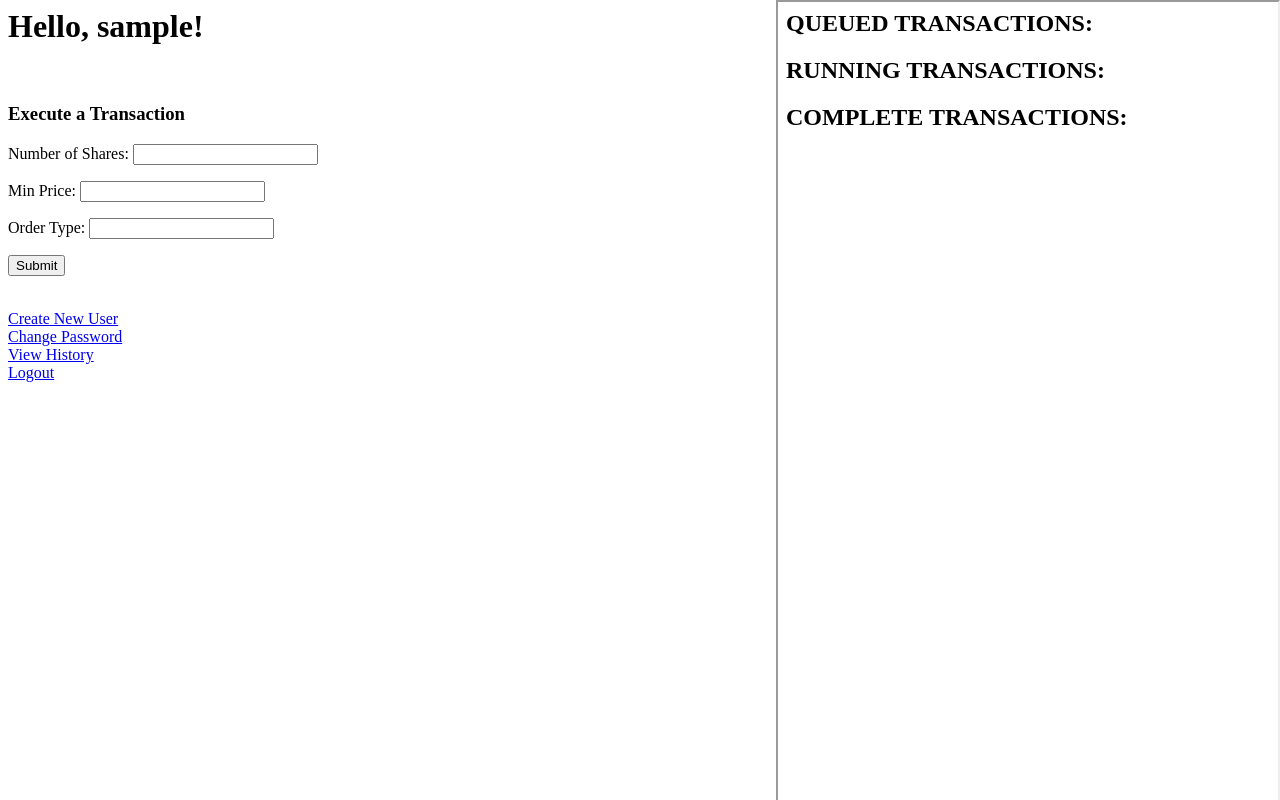
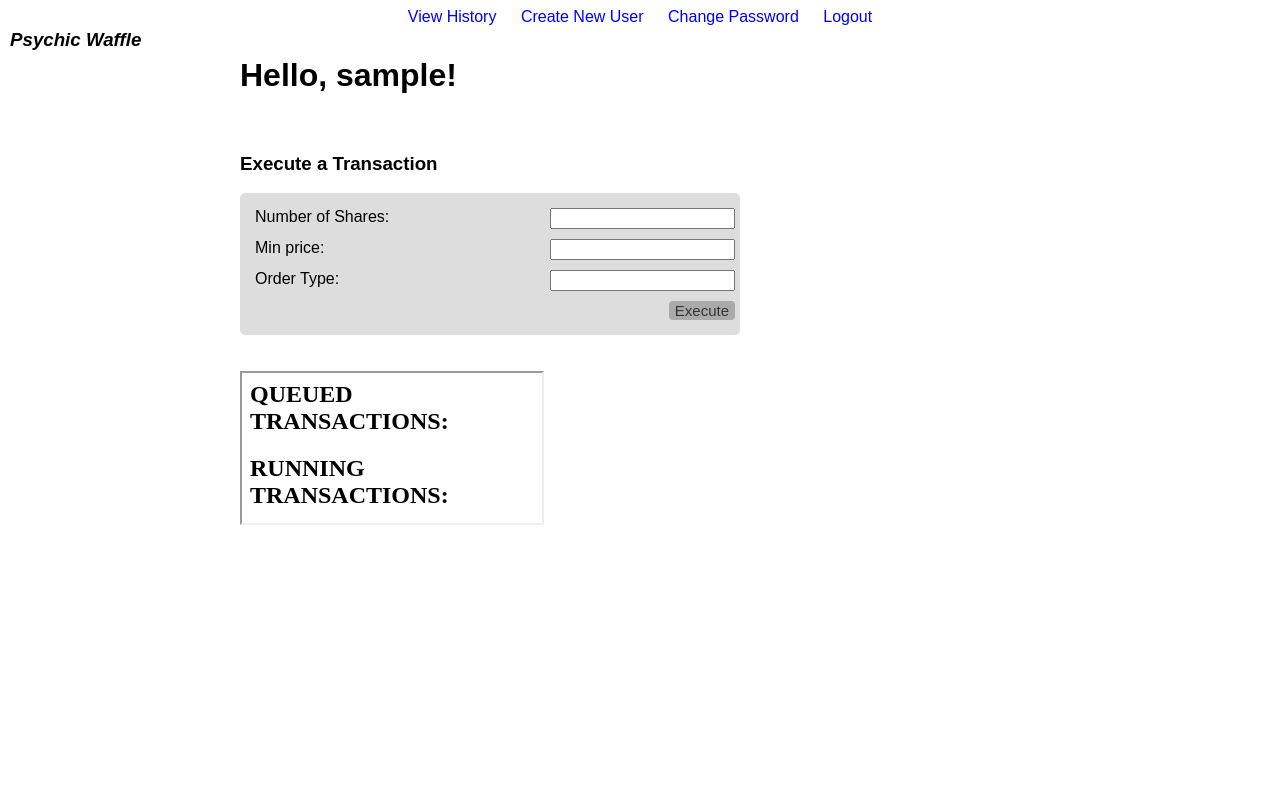
Before and after one commit to PsychicWaffle/4156project, a Flask app: page /home in a window 1280 px wide. Run offline with Flask 2, Linux system fonts and the light colour scheme; the visitor is signed in with stand-in values (Sample User, id 1); data that the repository does not hold is empty; some libraries are stand-ins or nearby versions.

Commit message:
Add stylesheets

```diff
--- /dev/null
+++ b/code/app/static/styles/home.css
@@ -0,0 +1,68 @@
+body {
+	background-color:white;
+	font-family:Arial, Helvetica, sans-serif;
+	text-align:center;
+}
+
+
+.left_p {
+	width:100%;
+	margin:5px;
+	display:inline-block;
+}
+
+input {
+	float:right;
+}
+
+.submit_button {
+	color: #333;
+	background-color: #aaa;
+	border: none;
+	border-radius: 4px;
+	font-size:15px;
+}
+
+.submit_button:hover {
+	color: #888;
+	background-color: #fff;
+	cursor:pointer;
+}
+
+.form_holder {
+	width:100%;
+	max-width:500px;
+}
+
+.title {
+	position:absolute;
+	left:10px;
+	top:10px;
+	font-style:italic;
+}
+
+.topbar a {
+	margin:10px;
+	color: blue;
+}
+.topbar a:link, a:visited, a:active {
+	text-decoration:none;
+}
+
+.topbar a:hover {
+	text-decoration:underline;
+}
+
+.section {
+	max-width:800px;
+	margin:10px;
+	width:90%;
+	display:inline-block;
+	text-align:left;
+}
+.orderform {
+	background-color:#ddd;
+	display:block;
+	padding:10px;
+	border-radius:5px;
+}
--- a/code/app/templates/home.html
+++ b/code/app/templates/home.html
@@ -1,6 +1,9 @@
 <html>
   <head>
     <script src="//ajax.googleapis.com/ajax/libs/jquery/1.9.1/jquery.min.js"></script>
+
+    <link rel= "stylesheet" type= "text/css"
+      href= "{{url_for('static',filename='styles/home.css') }}">
 
     <script type=text/javascript>
         $SCRIPT_ROOT = {{ request.script_root|tojson|safe }};
@@ -17,20 +20,39 @@
 
   </head>
   <body>
-    <h1>Hello, {{username}}!</h1><br>
-    <h3>Execute a Transaction</h3>
-    <p style='color:red'>{{error_message}}</p>
-    <form action="home" method = "POST">
-      <p>Number of Shares: <input type="number" name="quantity"></p>
-      <p>Min Price: <input type="number" name="min_price"></p>
-      <p>Order Type: <input type="number" name="order_type"></p>
-      <input type="submit" value="Submit">
-    </form><br>
+    <h3 class="title">Psychic Waffle</h3>
+    <div class="topbar">
+      <a href='/history'>View History</a>
+      <a href='/create'>Create New User</a>
+      <a href='/change'>Change Password</a>
+      <a href='/logout'>Logout</a>
+    </div>
+    <div class="section" id="order">
+      <h1>Hello, {{username}}!</h1><br>
+      <h3>Execute a Transaction</h3>
+      <p style='color:red'>{{error_message}}</p>
+      <div class="form_holder">
+        <form class="orderform" action="home" method="POST">
+          <p class="left_p">
+            <span style="float:left;">Number of Shares: </span>
+            <input type="number" name="quantity" align="right" />
+          </p>
+          <p class="left_p">
+          <span style="float:left;">Min price: </span>
+            <input type="number" name="min_price" align="right" />
+          </p>
+          <p class="left_p">
+          <span style="float:left;">Order Type: </span>
+            <input type="number" name="order_type" align="right" />
+          </p>
+          <p class="left_p"><input type="submit" value="Execute"
+          class="submit_button"></p>
+        </form>
+      </div>
+    </div>
 
-    <iframe id="comp" style="position:absolute;right:0px;top:0px;width:500px;height:100%;" src="/track_order?id={{id}}"></iframe>
-    <a href='/create'>Create New User</a><br>
-    <a href='/change'>Change Password</a><br>
-    <a href='/history'>View History</a><br>
-    <a href='/logout'>Logout</a><br>
+    <div class="section" id="transactions">
+      <iframe id="comp"  src="/track_order?id={{id}}"></iframe>
+    </div>
   </body>
 </html>
```
